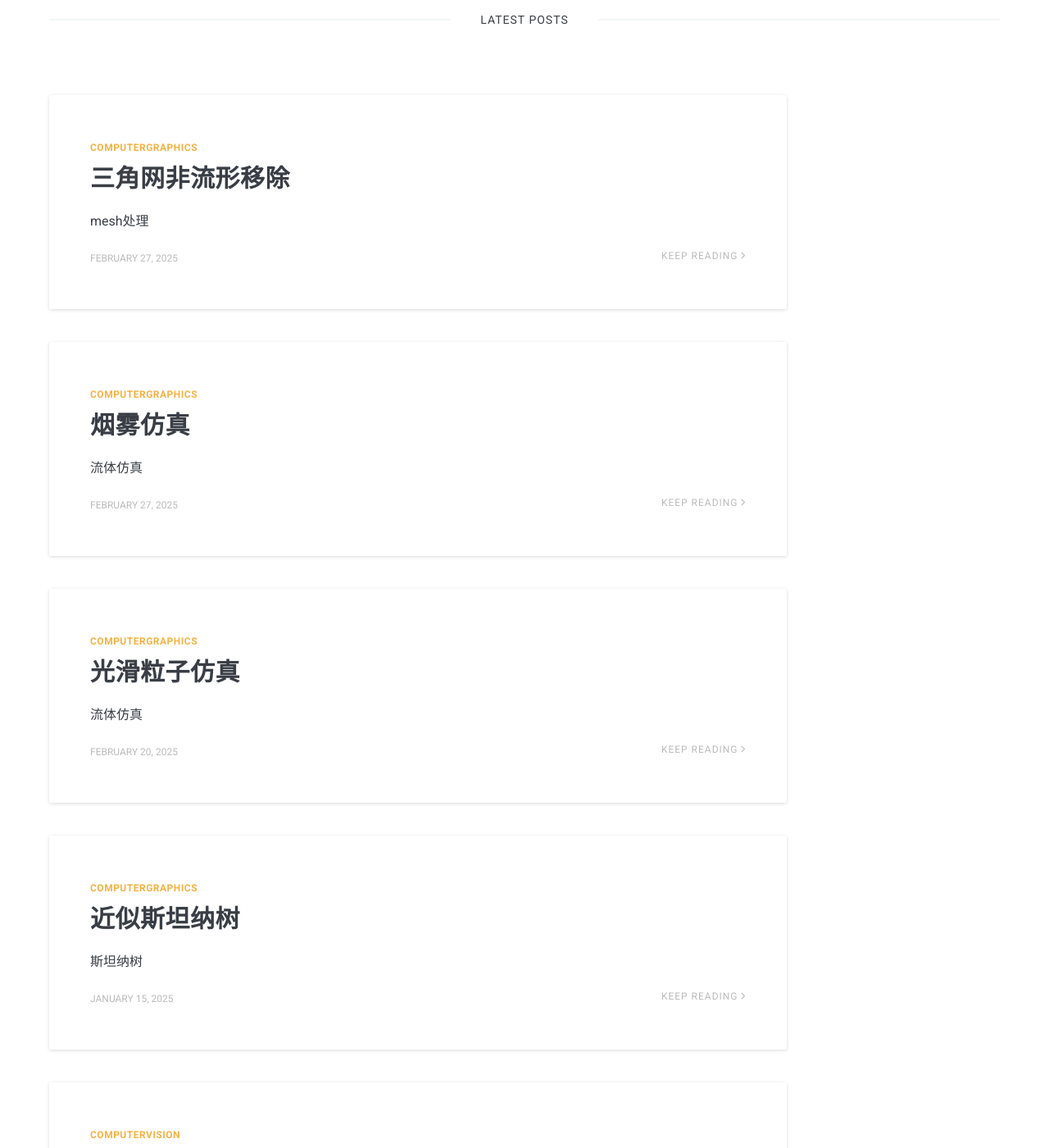
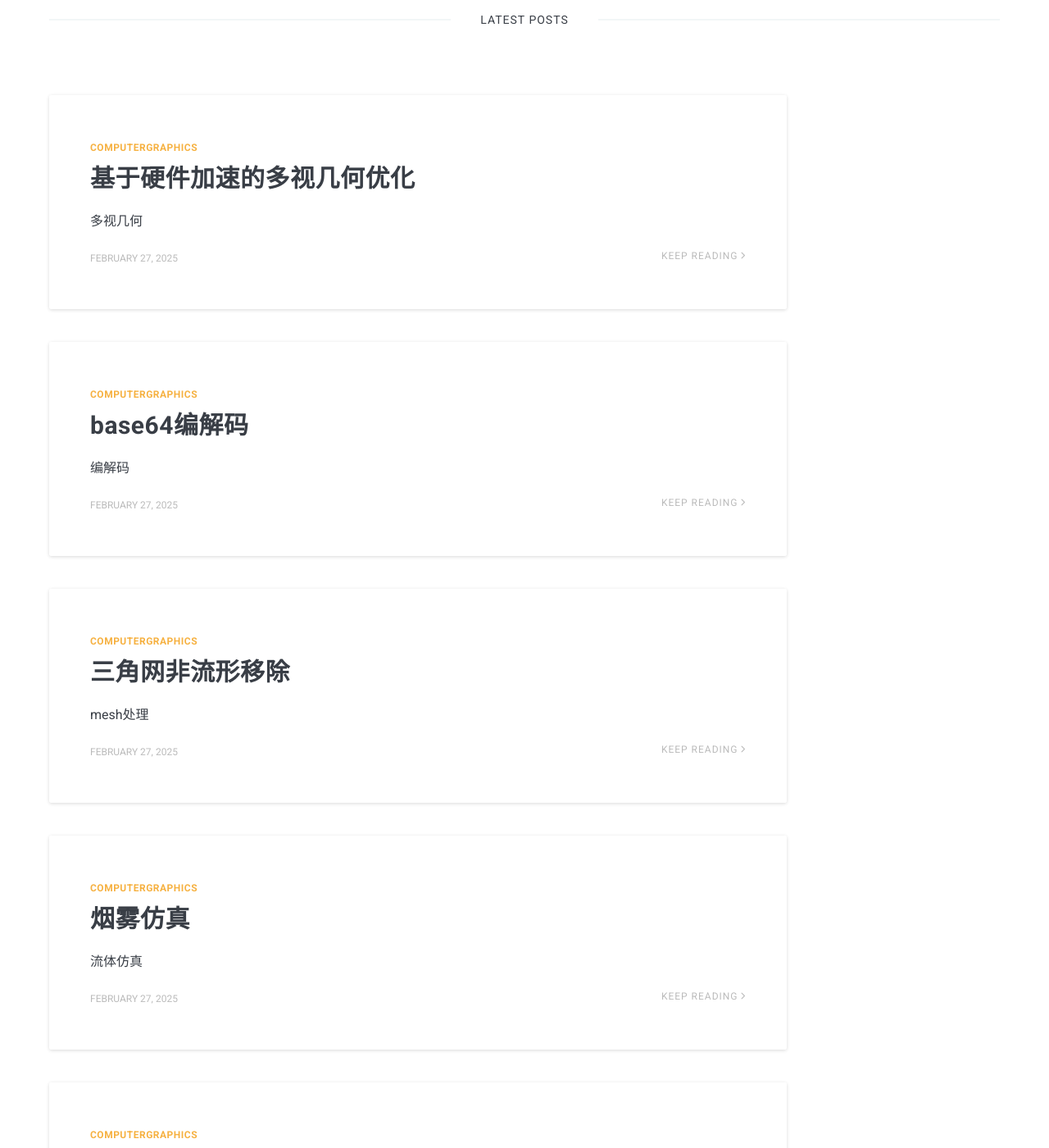
Before and after one commit to Wanglongke/wanglongke.github.io, a Jekyll site: the page built from index.html, in a window 1280 px wide and 1400 px high, scrolled down 700 px. Shown: the whole window at 82% size. Built offline with Jekyll 4.4.1, drawn with Linux system fonts in a browser that asks for light colours; nearby versions of some CDN libraries; the list of posts is cut into pages by our own code; some of the changed lines change nothing that is shown; some of the changed text lies outside the part shown.

Commit message:
“update”

```diff
--- a/_posts/2025-02-20-sphSimulation.markdown
+++ b/_posts/2025-02-20-sphSimulation.markdown
@@ -9,7 +9,9 @@ description:  流体仿真
 
 # [简介](#简介)
 
-参考论文：Ihmsen Markus, Orthmann Jens,Solenthaler Barbara, Kolb Andreas, Teschner Matthias.SPH Fluids in Computer Graphics. 2014. Eurographics.
+参考论文：
+
+Ihmsen Markus, Orthmann Jens,Solenthaler Barbara, Kolb Andreas, Teschner Matthias.SPH Fluids in Computer Graphics. 2014. Eurographics.
 
 # [效果](#效果)
 
--- /dev/null
+++ b/_posts/2025-05-18-base64.markdown
@@ -0,0 +1,16 @@
+---
+layout: post
+title:  base64编解码
+date:   2025-02-27 15:30:00 +0300
+tags:   ComputerGraphics
+description:  编解码
+---
+
+# [简介](#简介)
+
+base64编码：将三字节长度的二进制数据编码为四个ASCII字符。
+base64解码：将四个ASCII字符解码为三字节长度的二进制数据。
+
+# [原理](#原理)
+
+## [编码](#编码)
--- /dev/null
+++ b/_posts/2025-06-05-graphicBaseMultiViewMeshRefine.markdown
@@ -0,0 +1,38 @@
+---
+layout: post
+title:  基于硬件加速的多视几何优化
+date:   2025-02-27 15:30:00 +0300
+tags:   ComputerGraphics
+description:  多视几何
+---
+
+# [简介](#简介)
+
+参考文献：
+
+
+Vu Hoang-Hiep, Labatut Patrick, Pons Jean-Philippe, Keriven Renaud. High accuracy and visibility-consistent dense multiview stereo. IEEE Transactions on Pattern Analysis and Machine Intelligence. 2012.
+
+# [输入](#输入)
+
+多视图像：
+
+![]({{ site.baseurl }}/images/photoCMR-data-001.png)
+
+
+![]({{ site.baseurl }}/images/photoCMR-data-002.png)
+
+
+# [硬件加速](#硬件加速)
+
+采用OpenGL对运算过程进行加速。包括用于渲染的顶点、几何、面片着色器，通用的计算着色器，对多个计算过程进行加速。
+
+# [效果](#效果)
+
+初始模型：
+
+![]({{ site.baseurl }}/images/photoCMR-002.png)
+
+优化后的模型：
+
+![]({{ site.baseurl }}/images/photoCMR-001.png)
```
Also changed, not shown: images/photoCMR-002.png (added), 3 other files.
